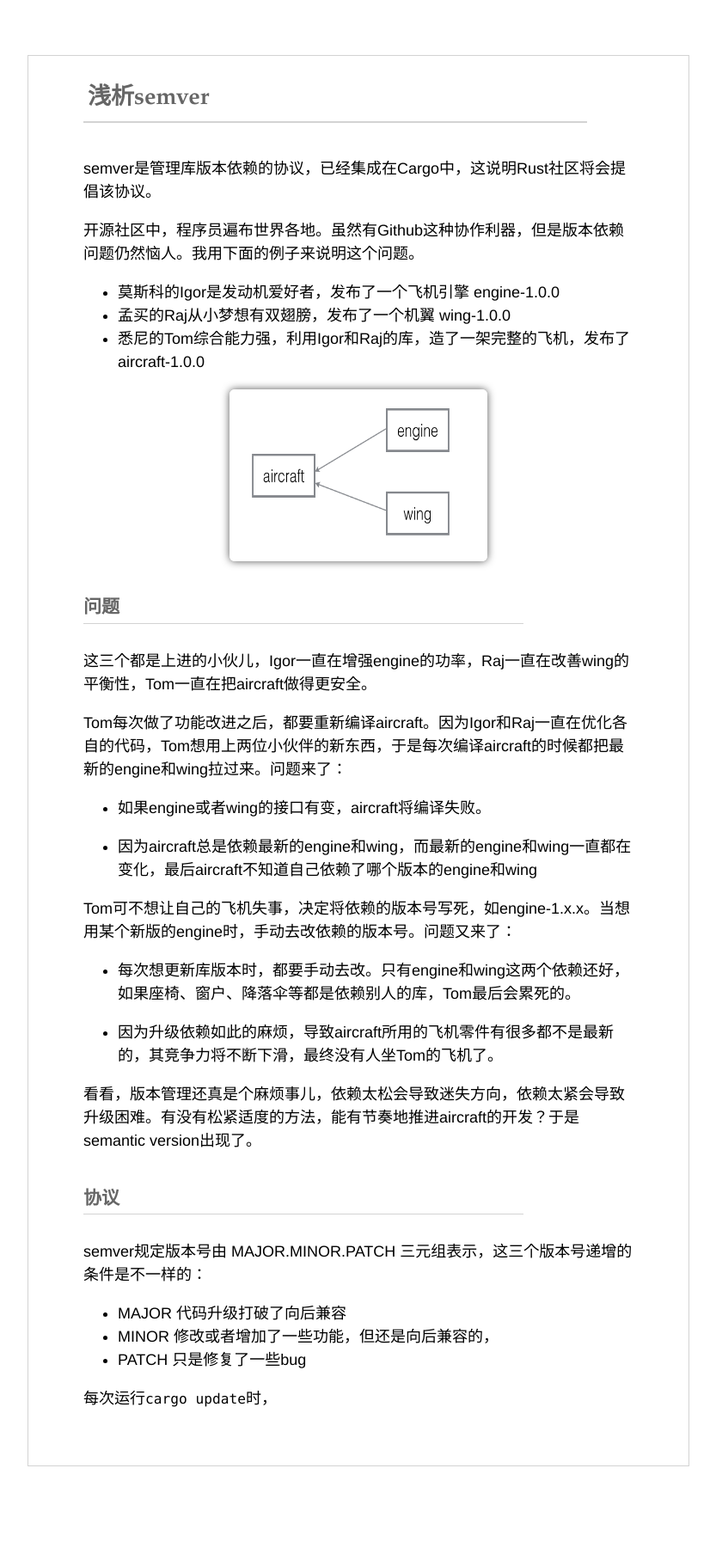
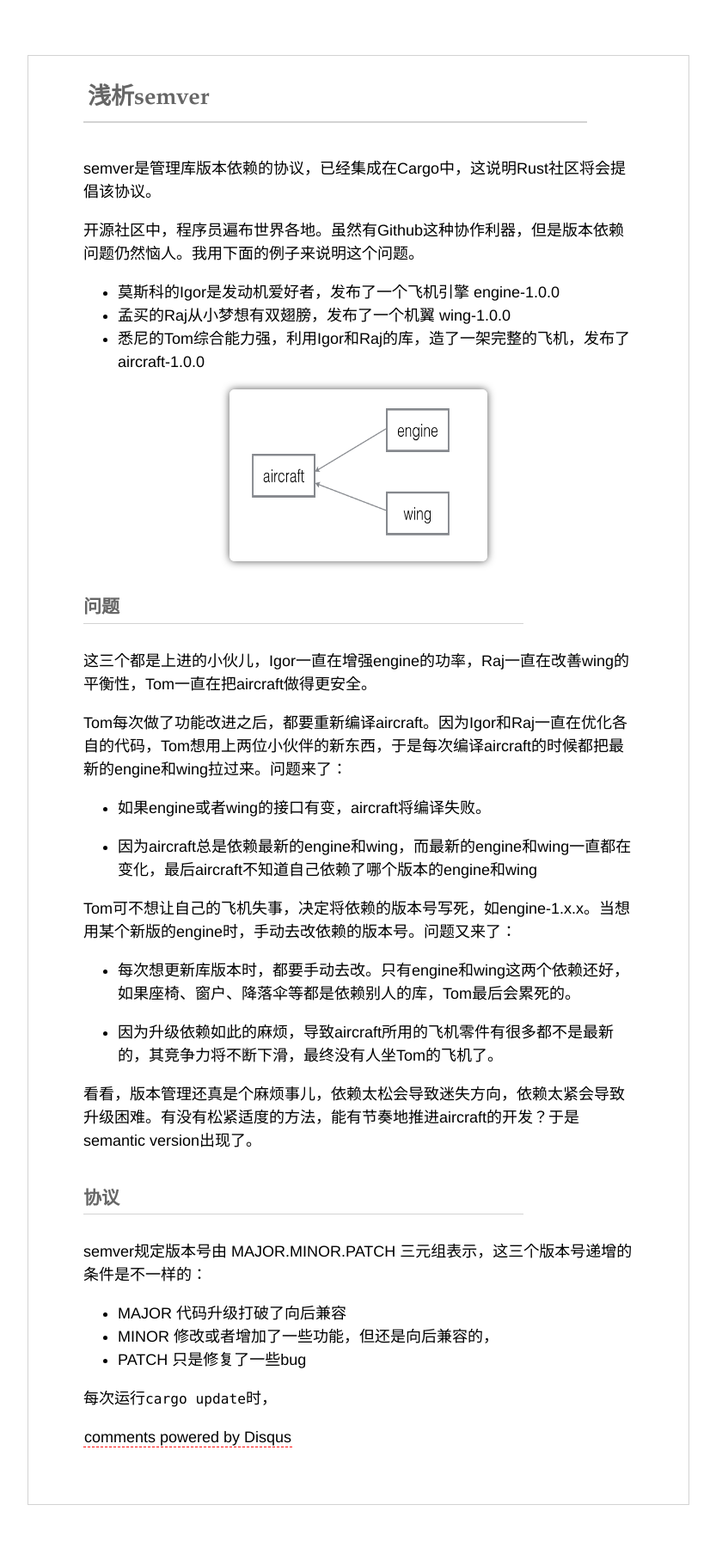
Before and after one commit to wankai/wankai.github.io, a Jekyll site: the page built from _posts/2014-09-25-semver.md, in a window 1280 px wide. Shown: the whole page at 86% size, without its empty margins (224-1057 px from the left). Built offline with Jekyll 4.4.1, drawn with Linux system fonts in a browser that asks for light colours; Markdown is read by kramdown in place of the engine named in the settings; comment, search, counter and statistics services are not loaded; before the commit the page ends 1770 px from its top, so only the background shows below that; some of the changed lines change nothing that is shown.

Commit message:
add disqus

```diff
--- a/_layouts/post.html
+++ b/_layouts/post.html
@@ -5,5 +5,36 @@
   <title>{{ page.title }}</title>
 </head>
 <body>
-  {{ content }}
+  <div class="content">
+    {{ content }}
+  </div>
+
+  <div id="disqus_thread"></div>
+  <script type="text/javascript">
+    /* * * CONFIGURATION VARIABLES: EDIT BEFORE PASTING INTO YOUR WEBPAGE * * */
+    var disqus_shortname = 'wankai'; // required: replace example with your forum shortname
+
+    /* * * DON'T EDIT BELOW THIS LINE * * */
+    (function() {
+      var dsq = document.createElement('script'); dsq.type = 'text/javascript';
+      dsq.async = true;dsq.src = '//' + disqus_shortname + '.disqus.com/embed.js';
+      (document.getElementsByTagName('head')[0] || document.getElementsByTagName('body')[0]).appendChild(dsq);
+    })();
+  </script>
+  <noscript>Please enable JavaScript to view the <a href="http://disqus.com/?ref_noscript">comments powered by Disqus.</a></noscript>
+  <a href="http://disqus.com" class="dsq-brlink">comments powered by <span class="logo-disqus">Disqus</span></a>
+
+
+  <script type="text/javascript">
+    /* * * CONFIGURATION VARIABLES: EDIT BEFORE PASTING INTO YOUR WEBPAGE * * */
+    var disqus_shortname = 'wankai'; // required: replace example with your forum shortname
+
+    /* * * DON'T EDIT BELOW THIS LINE * * */
+    (function () {
+      var s = document.createElement('script'); s.async = true;
+      s.type = 'text/javascript';
+      s.src = '//' + disqus_shortname + '.disqus.com/count.js';
+      (document.getElementsByTagName('HEAD')[0] || document.getElementsByTagName('BODY')[0]).appendChild(s);
+    }());
+  </script>
 </body>
```
